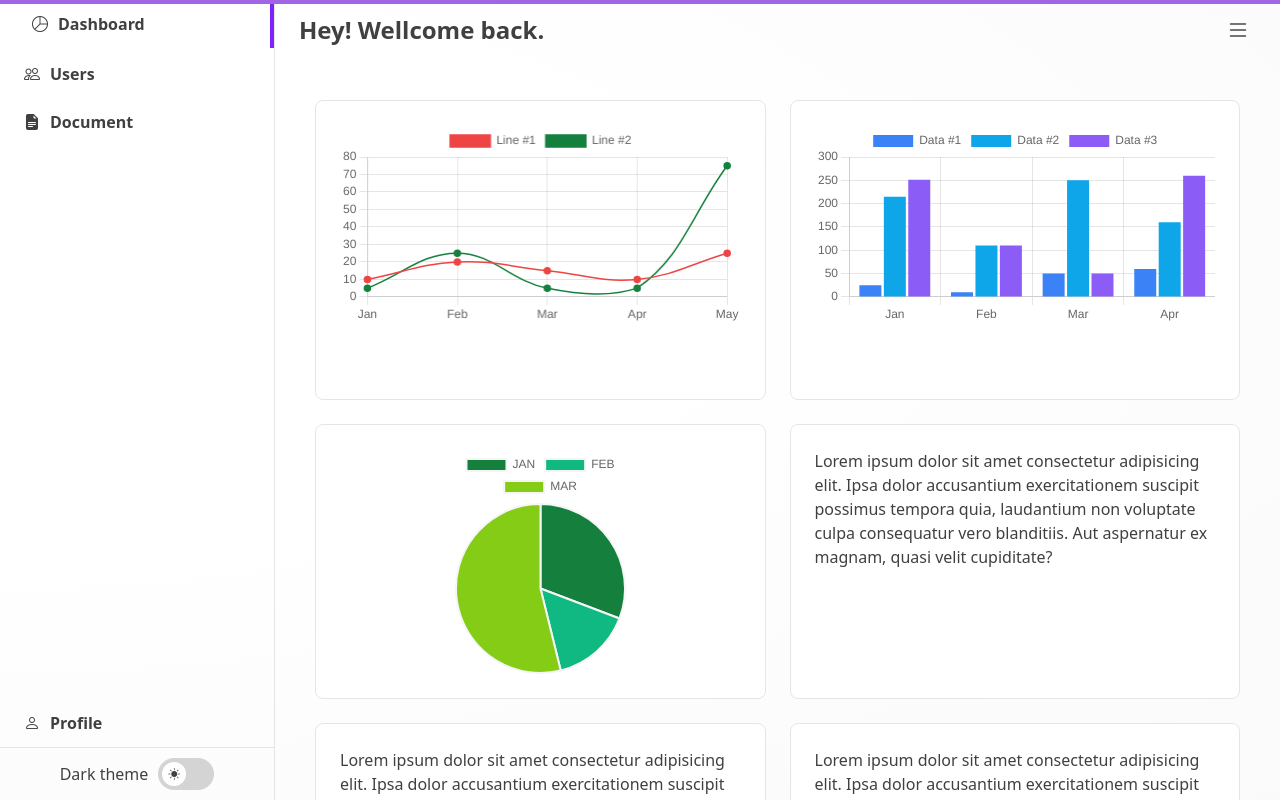
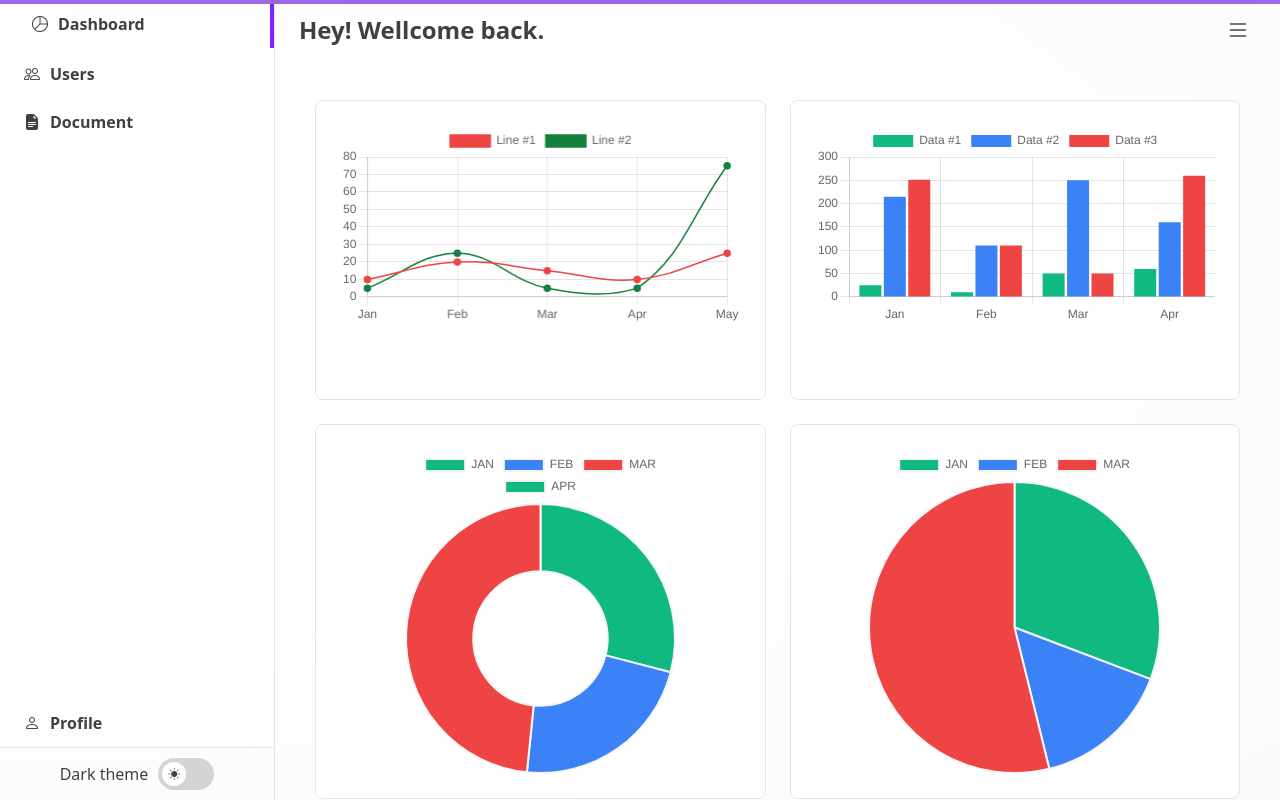
Before and after one commit to ernandesrs/pproj_vapp, a Vue app: page /dashboard in a window 1280 px wide. Built offline with nearby package versions, Linux system fonts and the light colour scheme.

Commit message:
doughnut chart type

```diff
--- /dev/null
+++ b/src/components/ui/charts/CDoughnutChart.vue
@@ -0,0 +1,24 @@
+<template>
+    <Doughnut :id="getId" :options="getOptions" :data="{
+        labels: props.labels,
+        datasets: props.datasets,
+    }" />
+</template>
+
+<script setup lang="ts">
+
+import { useBaseChart } from '@/composables/components/ui/useBaseChart';
+import type { DoughnutChartDataSet } from '@/types/components/ui/chart_type';
+import { Doughnut } from 'vue-chartjs';
+
+const props = withDefaults(defineProps<{
+    id?: string,
+    labels: Array<string>,
+    datasets: Array<DoughnutChartDataSet>
+}>(), {});
+
+const { getId, getOptions } = useBaseChart('doughnut', { id: props.id });
+
+</script>
+
+<style scoped></style>
--- a/src/composables/components/ui/useBaseChart.ts
+++ b/src/composables/components/ui/useBaseChart.ts
@@ -31,7 +31,7 @@ ChartJS.defaults.backgroundColor = [
 
 ChartJS.register(Title, Tooltip, Legend, BarElement, ArcElement, LineElement, PointElement, CategoryScale, LinearScale);
 
-export function useBaseChart<T>(type: "bar" | "pie" | "line" | "area", props: {
+export function useBaseChart<T>(type: "bar" | "pie" | "line" | "area" | "doughnut", props: {
     id: string | undefined
 }) {
     const { isDarkTheme } = useApp();
@@ -45,6 +45,9 @@ export function useBaseChart<T>(type: "bar" | "pie" | "line" | "area", props: {
             responsive: true,
             maintainAspectRatio: true,
             datasets: {
+                doughnut: {
+                    borderColor: isDarkTheme() ? '#171717' : '#f5f5f5'
+                },
                 pie: {
                     borderColor: isDarkTheme() ? '#171717' : '#f5f5f5'
                 },
--- a/src/types/components/ui/chart_type.ts
+++ b/src/types/components/ui/chart_type.ts
@@ -65,3 +65,8 @@ export interface LineChartDataSet extends BaseChartDataSet {
     backgroundColor?: ChartColor | ChartColor[],
     data: Array<number | Point>,
 };
+
+export interface DoughnutChartDataSet extends BaseChartDataSet {
+    backgroundColor?: ChartColor[],
+    data: number[],
+};
--- a/src/views/dash/HomeView.vue
+++ b/src/views/dash/HomeView.vue
@@ -28,14 +28,29 @@
             </CCard>
 
             <CCard class="col-span-12 sm:col-span-6">
-                <div class="flex justify-center h-[225px]">
+                <div class="flex justify-center h-[325px]">
+                    <CDoughnutChart :labels="['JAN', 'FEB', 'MAR', 'APR']" :datasets="[
+                        {
+                            backgroundColor: [
+                                ChartColors.EMERALD,
+                                ChartColors.BLUE,
+                                ChartColors.RED
+                            ],
+                            data: [45, 35, 75]
+                        }
+                    ]" />
+                </div>
+            </CCard>
+
+            <CCard class="col-span-12 sm:col-span-6">
+                <div class="flex justify-center h-[325px]">
                     <CPieChart :labels="['JAN', 'FEB', 'MAR']" :datasets="[
                         {
                             data: [100, 50, 175],
                             backgroundColor: [
-                                ChartColors.GREEN,
                                 ChartColors.EMERALD,
-                                ChartColors.LIME,
+                                ChartColors.BLUE,
+                                ChartColors.RED
                             ]
                         }
                     ]" />
@@ -65,7 +80,7 @@
                 magnam, quasi velit cupiditate?
             </CCard>
 
-            <CCard class="col-span-12" title="Lorem title" minimizable global-loading>
+            <CCard class="col-span-12 sm:col-span-6" title="Lorem title" minimizable global-loading>
                 Lorem ipsum dolor sit amet consectetur adipisicing elit. Ipsa dolor accusantium exercitationem suscipit
                 possimus tempora quia, laudantium non voluptate culpa consequatur vero blanditiis. Aut aspernatur ex
                 magnam, quasi velit cupiditate?
@@ -87,6 +102,7 @@ import { ChartColors, type BarChartDataSet } from '@/types/components/ui/chart_t
 import { getRandomIntBetween } from '@/utils/functions';
 import CPieChart from '@/components/ui/charts/CPieChart.vue';
 import CLineChart from '@/components/ui/charts/CLineChart.vue';
+import CDoughnutChart from '@/components/ui/charts/CDoughnutChart.vue';
 
 const loading = ref<boolean>(true);
 
@@ -94,17 +110,17 @@ const chartDataSets = ref<Array<BarChartDataSet>>([
     {
         label: 'Data #1',
         data: [25, 10, 50, 60],
-        backgroundColor: ChartColors.BLUE
+        backgroundColor: ChartColors.EMERALD
     },
     {
         label: 'Data #2',
         data: [215, 110, 250, 160],
-        backgroundColor: ChartColors.SKY
+        backgroundColor: ChartColors.BLUE
     },
     {
         label: 'Data #3',
         data: [251, 110, 50, 260],
-        backgroundColor: ChartColors.VIOLET
+        backgroundColor: ChartColors.RED
     }
 ]);
 
```
